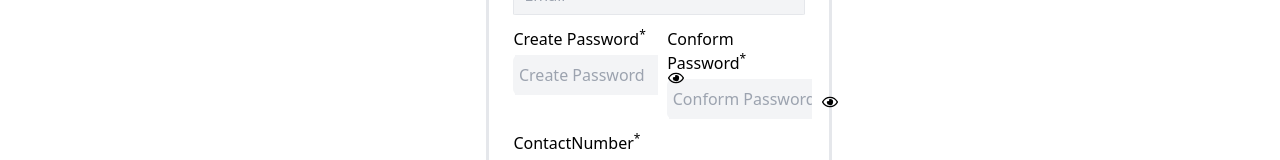
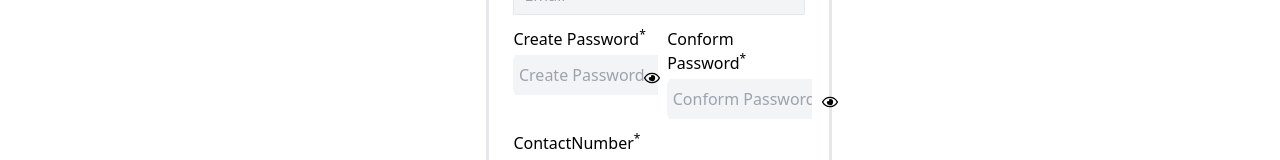
Before and after one commit to sohamlate/frontend, a React (Create React App) app: page /signup in a window 1280 px wide. Shown: the part 394-554 px from the top of the page. Built offline with nearby package versions, Linux system fonts and the light colour scheme; no server answers.

Commit message:
first commit

```diff
--- a/src/pages/SignUpPage.js
+++ b/src/pages/SignUpPage.js
@@ -113,7 +113,7 @@ const SignUpPage = ({setIsLoggedIn})=>{
                         value ={ formData.password}
                         onChange={changeHandler}
                     />
-                    <div onClick={()=>{Setvisible(!visible)}} className="cursor-pointer absolute mt-[-1.6rem] lg:ml-[8rem] xl:ml-[9.5rem] " >
+                    <div onClick={()=>{Setvisible(!visible)}} className="cursor-pointer absolute mt-[-1.6rem] ml-[8rem] " >
                         {visible?   <FaRegEye />  : <FaRegEyeSlash />}
                     </div>
                 </div>
```
